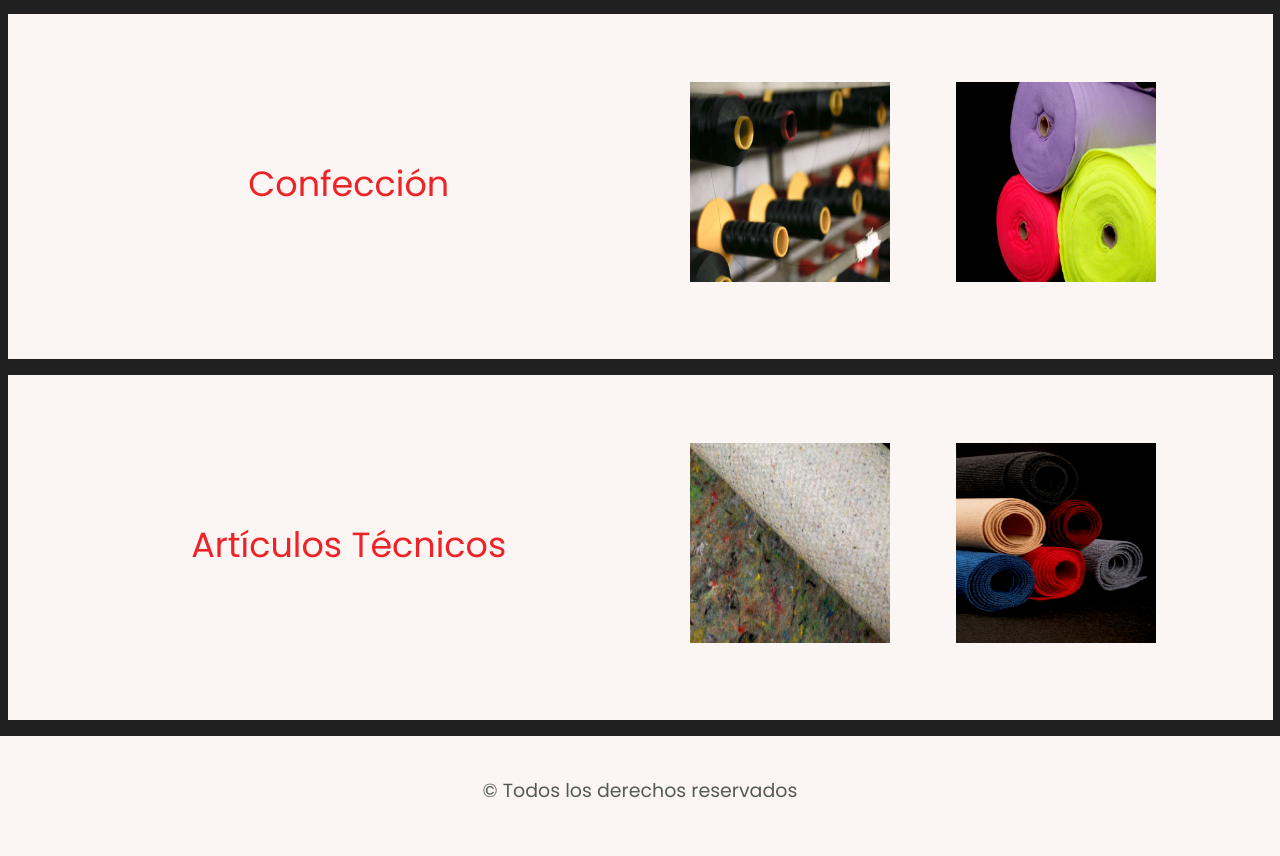
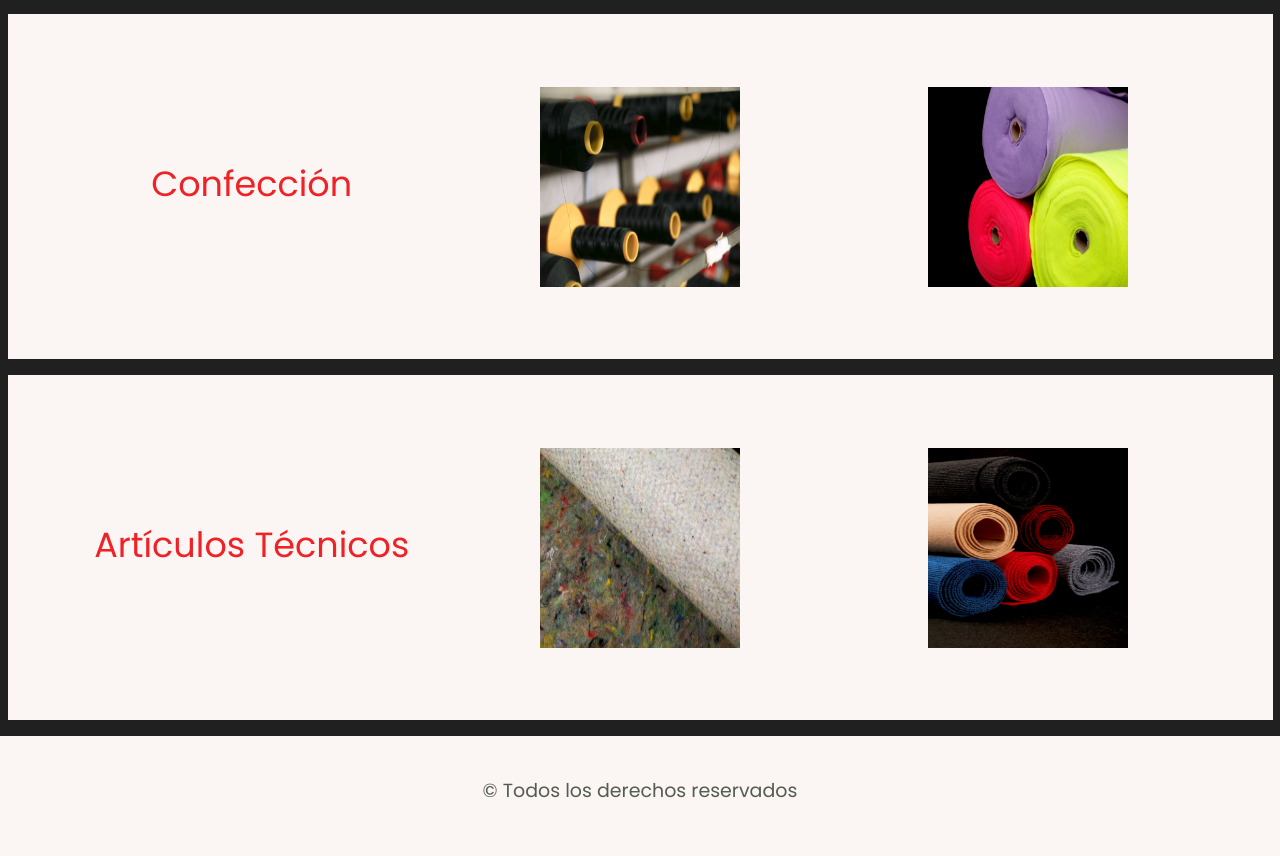
Before and after one commit to TaroM3/proyecto1, a website: page pages/productos.html in a window 1280 px wide. Shown: the part 738-1594 px from the top of the page. Drawn offline with Linux system fonts and the light colour scheme.

Commit message:
2 efecto agregado y bootstrap grid agregado en productos.html

```diff
--- a/css/index.css
+++ b/css/index.css
@@ -379,3 +379,32 @@ footer p{
         flex-direction: column;
     }
 }
+
+.row{
+    display: flex;
+    align-items: center;
+    justify-content: center;
+    text-align: center;
+    min-height: 34.5rem;
+    background-color: var(--primary);
+    padding: var(--space-lg);
+    margin: var(--space-sm) 0;
+}
+.row figure{
+    height: 20rem;
+    width: 20rem;
+    margin: 1rem auto;
+}
+.row figure img{
+    height: 20rem;
+    width: 20rem;
+    margin-right: var(--space-sm);
+}
+
+.img-effect{
+    transition: 0.75s ease-in-out;
+}
+.img-effect:hover{
+    opacity: 50%;
+
+}
--- a/pages/productos.html
+++ b/pages/productos.html
@@ -28,43 +28,48 @@
             <h1>Productos</h1>
             <p>Telas fabricadas a partir del agujado de fibras sintéticas, en diferentes gramajes y medidas para distintos mercados.</p>
         </section>
-        <section class="box-type1 mitad">
-            <article class="titulo-producto d-flex">
+        <section class="row">
+            <article class="col-xs-12 col-sm-12 col-lg-4">
                 <h2>Fibras</h2>
             </article>
-            <article class="titulo-producto d-flex">
-                <figure>
+            <article class="col-xs-12 col-sm-12 col-lg-4">
+                <figure class="img-effect">
                     <img src="../resources/WhatsApp-Image-2020-06-09-at-20.05.00.jpeg" alt="">
                 </figure>
-
-                <figure>
+            </article>
+            <article class="col-xs-12 col-sm-12 col-lg-4">
+                <figure class="img-effect">
                     <img src="../resources/WhatsApp-Image-2020-06-09-at-20.04.58.jpeg" alt="">
                 </figure>
             </article>
         </section>
-        <section class="box-type1 mitad">
-            <article class="titulo-producto d-flex ">
+        <section class="row">
+            <article class="col-xs-12 col-sm-12 col-lg-4">
                 <h2>Confección</h2>
             </article>
-            <article class="titulo-producto d-flex">
-                <figure>
+            <article class="col-xs-12 col-sm-12 col-lg-4">
+                <figure class="img-effect">
                     <img src="../resources/Textil-Valerio-225-scaled.jpg" alt="">
                 </figure>
-                <figure>
+            </article>
+            <article class="col-xs-12 col-sm-12 col-lg-4">
+                <figure class="img-effect">
                     <img src="../resources/Textil-Valerio-192-scaled.jpg" alt="">
                 </figure>
             </article>
 
         </section>
-        <section class="box-type1 mitad">
-            <article class="titulo-producto d-flex">
+        <section class="row">
+            <article class="col-xs-12 col-sm-12 col-lg-4">
                 <h2>Artículos Técnicos</h2>
             </article>
-            <article class="titulo-producto d-flex">
-                <figure>
+            <article class="col-xs-12 col-sm-12 col-lg-4">
+                <figure class="img-effect">
                     <img src="../resources/Textil-Valerio-96-scaled.jpg" alt="">
                 </figure>
-                <figure>
+            </article>
+            <article class="col-xs-12 col-sm-12 col-lg-4">
+                <figure class="img-effect">
                     <img src="../resources/Textil-Valerio-126-scaled.jpg" alt="">
                 </figure>
             </article>
```
